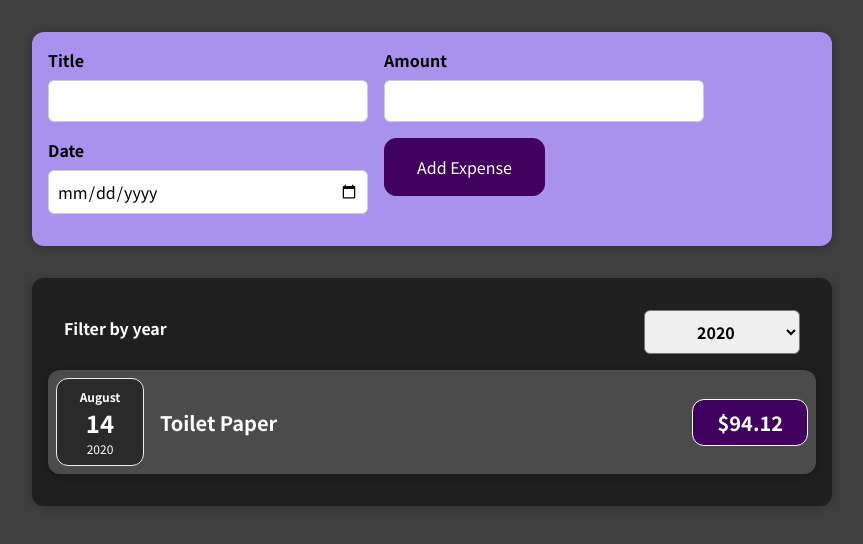
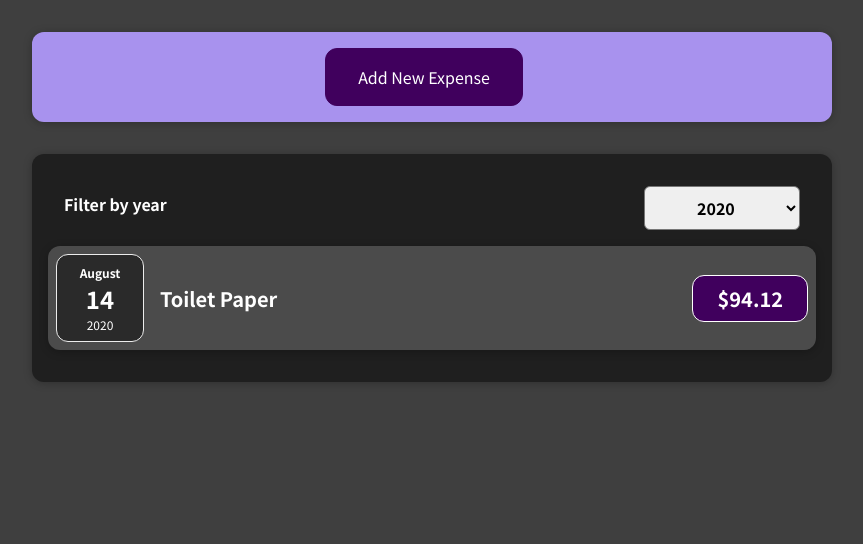
Before and after one commit to movileanuv/react-complete-guide, a React (Create React App) app in the folder 01-starting-setup/: page / in a window 1280 px wide. Shown: the top 544 px of the page, without its empty margins (208-1071 px from the left). Built offline with nearby package versions, Linux system fonts and the light colour scheme.

Commit message:
assignment: conditional content

```diff
--- a/01-starting-setup/src/components/NewExpense/ExpenseForm.js
+++ b/01-starting-setup/src/components/NewExpense/ExpenseForm.js
@@ -29,9 +29,14 @@ function ExpenseForm(props) {
     setEnteredTitle('')
     setEnteredDate('')
     setEnteredAmount('')
+    resetForm()
   }
 
-  return <form action="" onSubmit={submitHandler}>
+  function resetForm() {
+    props.reset()
+  }
+
+  return <form action="" onSubmit={submitHandler} onReset={resetForm}>
     <div className={'new-expense__controls'}>
       <div className={'new-expense__control'}>
         <label htmlFor={'title'}>Title</label>
@@ -39,15 +44,18 @@ function ExpenseForm(props) {
       </div>
       <div className={'new-expense__control'}>
         <label htmlFor="amount">Amount</label>
-        <input name={'amount'} value={enteredAmount} type="number" min={0.01} step={0.01} onChange={amountChangeHandler}/>
+        <input name={'amount'} value={enteredAmount} type="number" min={0.01} step={0.01}
+               onChange={amountChangeHandler}/>
       </div>
       <div className={'new-expense__control'}>
         <label htmlFor="date">Date</label>
-        <input name={'date'} value={enteredDate} type="date" min={'2019-01-01'} max={'2022-12-31'} onChange={dateChangeHandler}/>
+        <input name={'date'} value={enteredDate} type="date" min={'2019-01-01'} max={'2022-12-31'}
+               onChange={dateChangeHandler}/>
       </div>
-      <div className={'new-expense__actions'}>
-        <button type={'submit'}>Add Expense</button>
-      </div>
+    </div>
+    <div className={'new-expense__actions'}>
+      <button type={'reset'}>Cancel</button>
+      <button type={'submit'}>Add Expense</button>
     </div>
   </form>
 }
--- a/01-starting-setup/src/components/NewExpense/NewExpense.js
+++ b/01-starting-setup/src/components/NewExpense/NewExpense.js
@@ -1,9 +1,12 @@
 import ExpenseForm from './ExpenseForm'
 
 import './NewExpense.css'
+import {useState} from "react";
 
 
 function NewExpense(props) {
+  const [active, setActive] = useState(false)
+
   function addExpenseHandler(expense) {
     expense = {
       ...expense,
@@ -11,8 +14,23 @@ function NewExpense(props) {
     }
     props.onAddExpense(expense)
   }
+
+  function renderExpenseForm() {
+    setActive(true)
+  }
+
+  function hideExpenseForm() {
+    setActive(false)
+  }
+
+  if (active) {
+    return <div className={'new-expense'}>
+      <ExpenseForm onSaveExpenseForm={addExpenseHandler} reset={hideExpenseForm}/>
+    </div>
+  }
+
   return <div className={'new-expense'}>
-    <ExpenseForm onSaveExpenseForm={addExpenseHandler}/>
+    <button type={'button'} onClick={renderExpenseForm}>Add New Expense</button>
   </div>
 }
 
```
